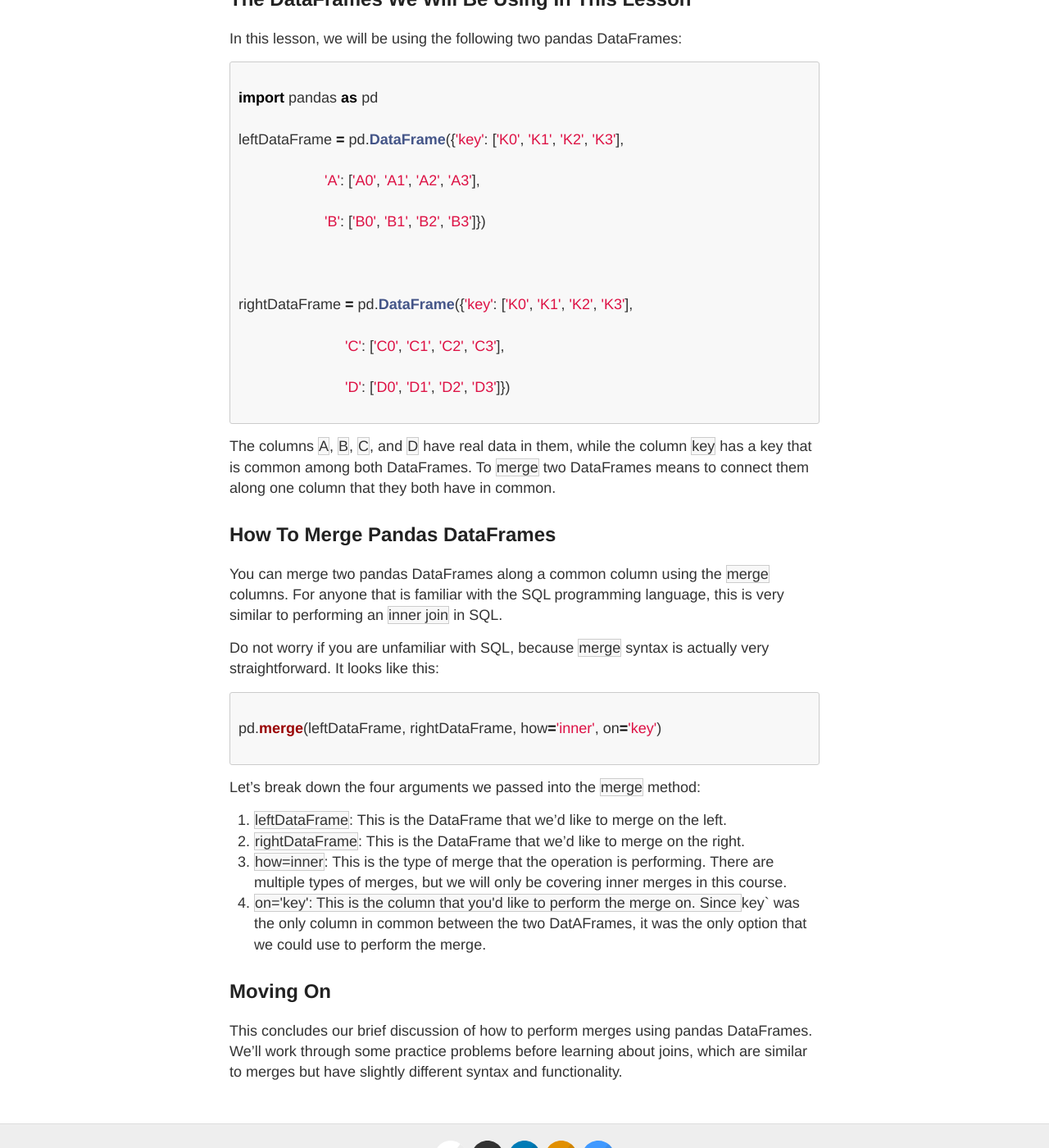
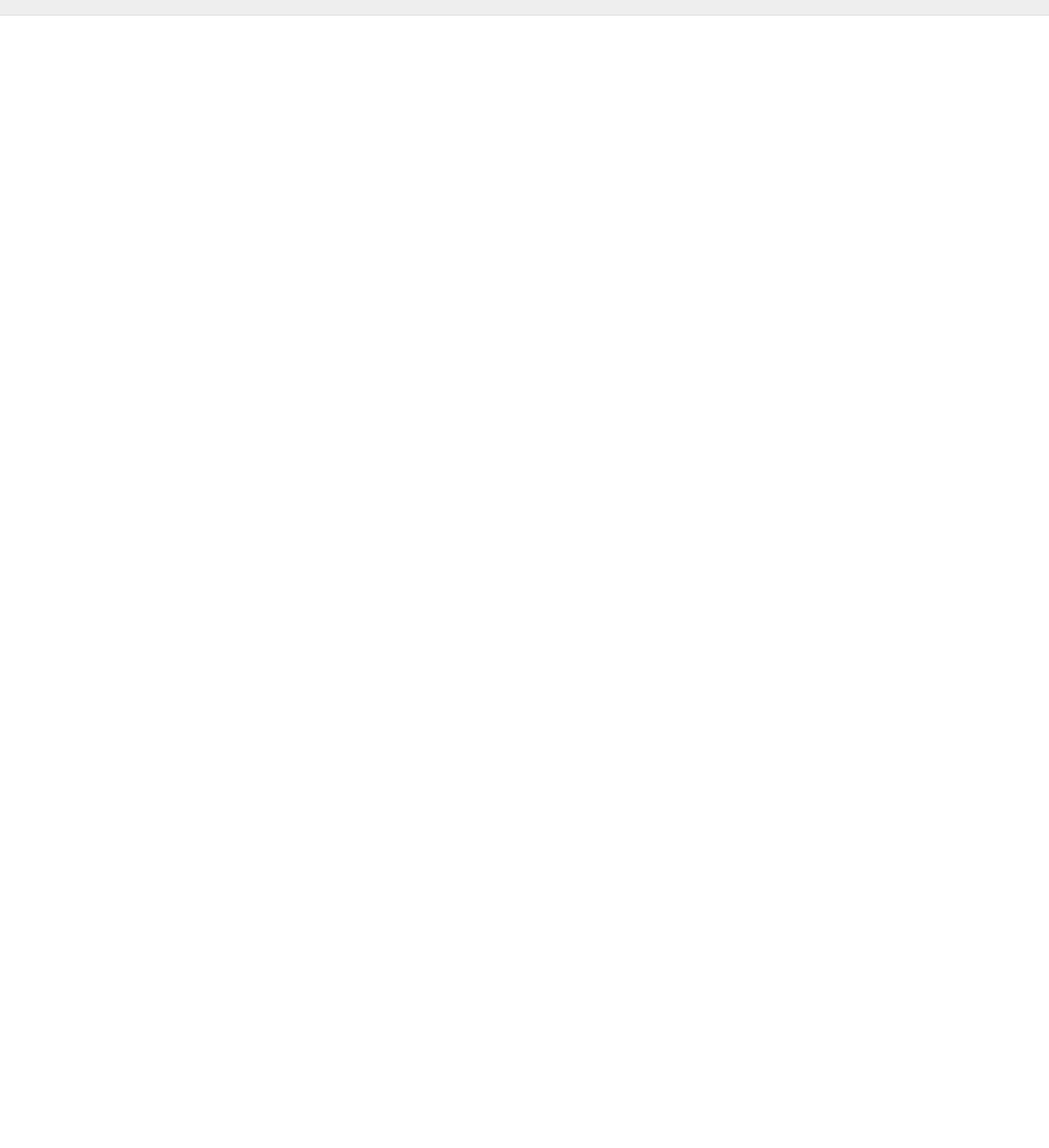
Before and after one commit to rosyberti/website, a Jekyll site: the page built from advanced-python/how-to-merge-pandas-dataframes-practice-problems.md, in a window 1280 px wide and 1400 px high, scrolled down 231 px. Shown: the whole window at 82% size. Built offline with Jekyll 4.4.1, drawn with Linux system fonts in a browser that asks for light colours; our own code applies the rules of GitHub Pages for plain Markdown files; after the commit the page ends 900 px from its top, so only the background shows below that; some of the changed text lies outside the part shown.

Commit message:
removed incorrect Markdown

````diff
--- a/advanced-python/how-to-merge-pandas-dataframes-practice-problems.md
+++ b/advanced-python/how-to-merge-pandas-dataframes-practice-problems.md
@@ -2,59 +2,3 @@
 layout: page
 title: Practice Problems: How To Merge DataFrames in Pandas
 ---
-
-In this lesson, we'll learn how to merge pandas DataFrames.
-
-
-## The DataFrames We Will Be Using In This Lesson
-
-In this lesson, we will be using the following two pandas DataFrames:
-
-```python
-
-import pandas as pd
-
-leftDataFrame = pd.DataFrame({'key': ['K0', 'K1', 'K2', 'K3'],
-
-                     'A': ['A0', 'A1', 'A2', 'A3'],
-
-                     'B': ['B0', 'B1', 'B2', 'B3']})
-
-
-
-rightDataFrame = pd.DataFrame({'key': ['K0', 'K1', 'K2', 'K3'],
-
-                          'C': ['C0', 'C1', 'C2', 'C3'],
-
-                          'D': ['D0', 'D1', 'D2', 'D3']})
-
-```
-
-The columns `A`, `B`, `C`, and `D` have real data in them, while the column `key` has a key that is common among both DataFrames. To `merge` two DataFrames means to connect them along one column that they both have in common.
-
-
-## How To Merge Pandas DataFrames
-
-You can merge two pandas DataFrames along a common column using the `merge` columns. For anyone that is familiar with the SQL programming language, this is very similar to performing an `inner join` in SQL.
-
-Do not worry if you are unfamiliar with SQL, because `merge` syntax is actually very straightforward. It looks like this:
-
-```python
-
-pd.merge(leftDataFrame, rightDataFrame, how='inner', on='key')
-
-```
-
-Let's break down the four arguments we passed into the `merge` method:
-
-
-
-1. `leftDataFrame`: This is the DataFrame that we'd like to merge on the left.
-2. `rightDataFrame`: This is the DataFrame that we'd like to merge on the right.
-3. `how=inner`: This is the type of merge that the operation is performing. There are multiple types of merges, but we will only be covering inner merges in this course.
-4. `on='key': This is the column that you'd like to perform the merge on. Since `key` was the only column in common between the two DatAFrames, it was the only option that we could use to perform the merge.
-
-
-## Moving On
-
-This concludes our brief discussion of how to perform merges using pandas DataFrames. We'll work through some practice problems before learning about joins, which are similar to merges but have slightly different syntax and functionality.
````
